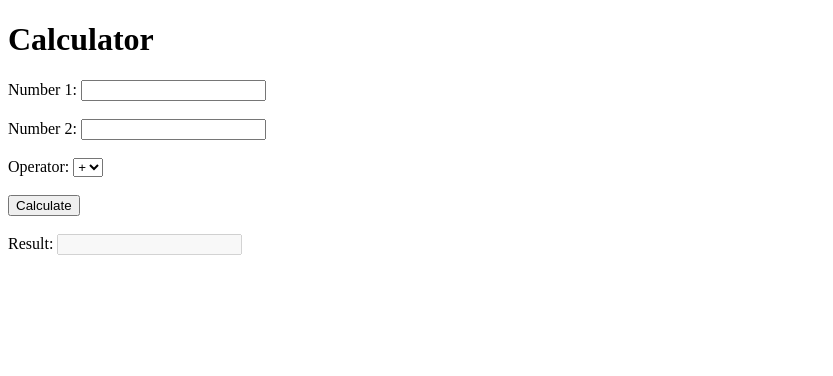
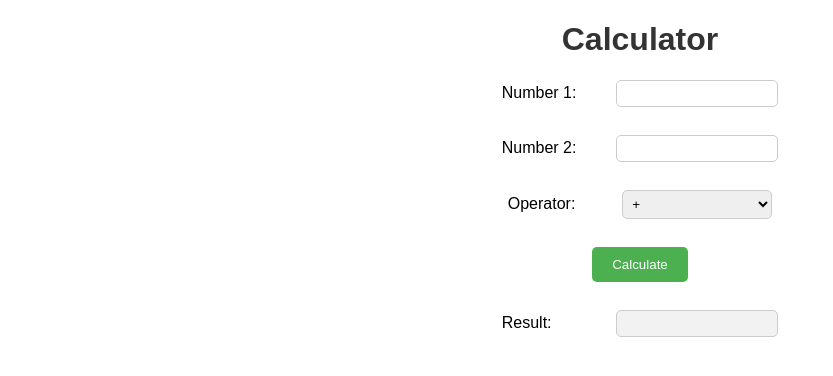
Before and after one commit to dnitap/webpage, a plain HTML site: page index.htm in a window 1280 px wide. Shown: the whole page, without its empty margins (0-833 px from the left). Drawn offline with Linux system fonts and the light colour scheme.

Commit message:
Update index.htm

```diff
--- a/index.htm
+++ b/index.htm
@@ -3,6 +3,7 @@
 <html>
   <head>
     <title>Calculator</title>
+    <link rel="stylesheet" type="text/css" href="mycss.css">
     <script>
       function calculate() {
         // Get input values
```
